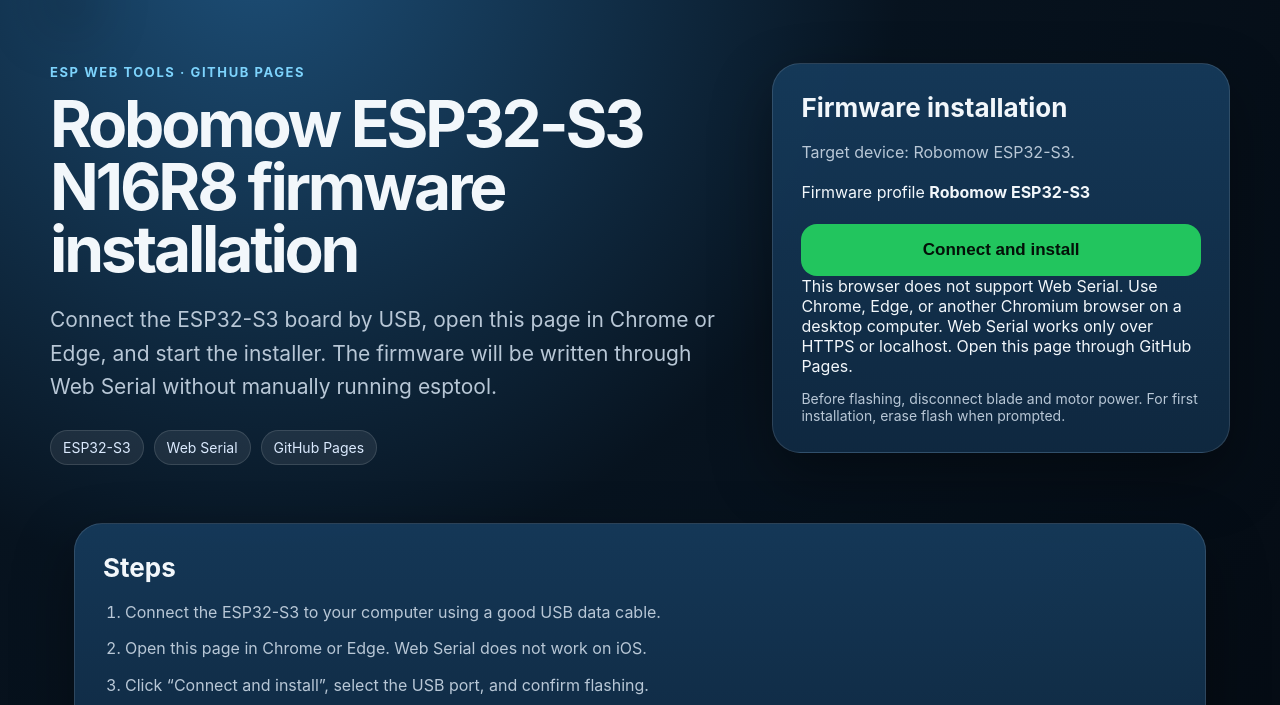
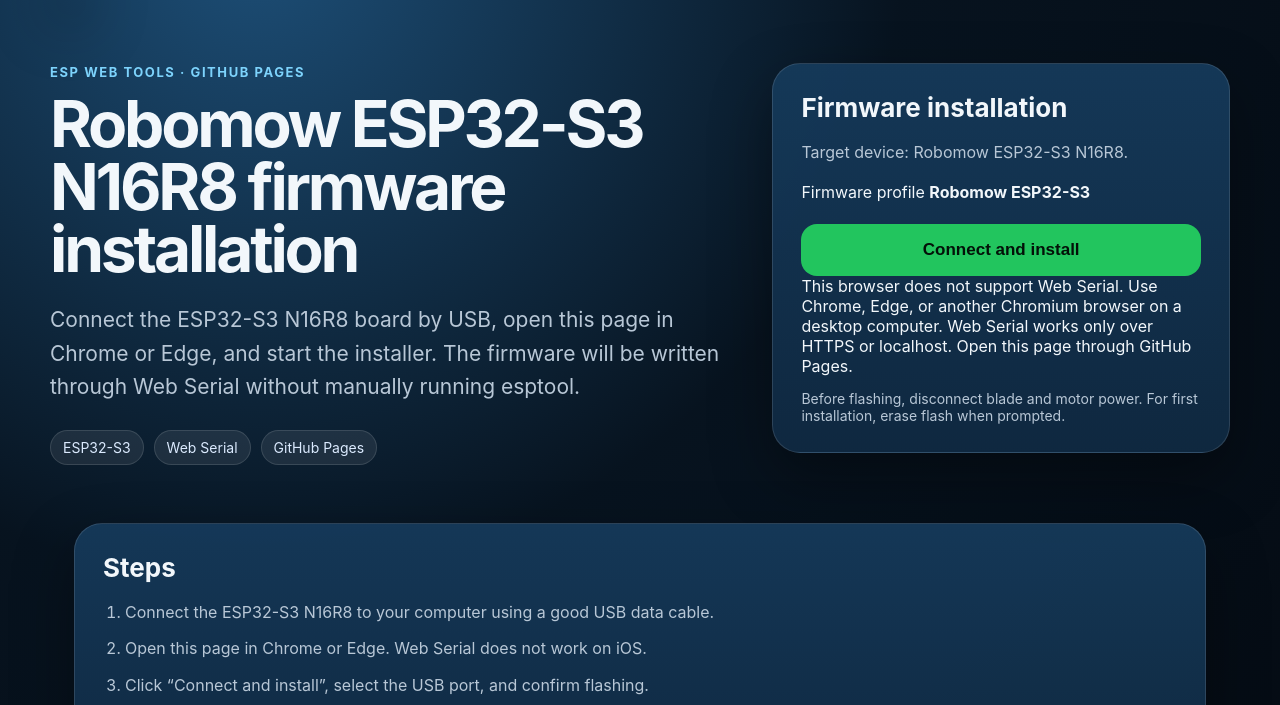
Before and after one commit to motogon/motogon, a plain HTML site: page robomow-web-flasher/index.html in a window 1280 px wide. Shown: the part 65-770 px from the top of the page. Drawn offline with Linux system fonts and the light colour scheme; a script that the page names is missing.

Commit message:
Update Robomow ESP32-S3 N16R8  web flasher

```diff
--- a/robomow-web-flasher/index.html
+++ b/robomow-web-flasher/index.html
@@ -27,7 +27,7 @@
         <p class="eyebrow" data-i18n="eyebrow">ESP Web Tools · GitHub Pages</p>
         <h1 data-i18n="title">Robomow ESP32-S3 N16R8 firmware installation</h1>
         <p class="lead" data-i18n="lead">
-          Connect the ESP32-S3 board by USB, open this page in Chrome or Edge, and start the installer.
+          Connect the ESP32-S3 N16R8 board by USB, open this page in Chrome or Edge, and start the installer.
           The firmware will be written through Web Serial without manually running esptool.
         </p>
         <div class="badges" aria-label="Capabilities">
@@ -40,7 +40,7 @@
       <div class="install-card" aria-label="Firmware installer">
         <div class="card-header">
           <h2 data-i18n="installTitle">Firmware installation</h2>
-          <p data-i18n="installSubtitle">Target device: Robomow ESP32-S3.</p>
+          <p data-i18n="installSubtitle">Target device: Robomow ESP32-S3 N16R8.</p>
         </div>
 
         <div class="target-box" aria-label="Target firmware profile">
@@ -69,7 +69,7 @@
     <section class="panel">
       <h2 data-i18n="stepsTitle">Steps</h2>
       <ol class="steps">
-        <li data-i18n="step1">Connect the ESP32-S3 to your computer using a good USB data cable.</li>
+        <li data-i18n="step1">Connect the ESP32-S3 N16R8 to your computer using a good USB data cable.</li>
         <li data-i18n="step2">Open this page in Chrome or Edge. Web Serial does not work on iOS.</li>
         <li data-i18n="step3">Click “Connect and install”, select the USB port, and confirm flashing.</li>
         <li data-i18n="step4">After flashing, wait for the ESP to reboot and open the firmware web interface at http://192.168.4.1/.</li>
```
